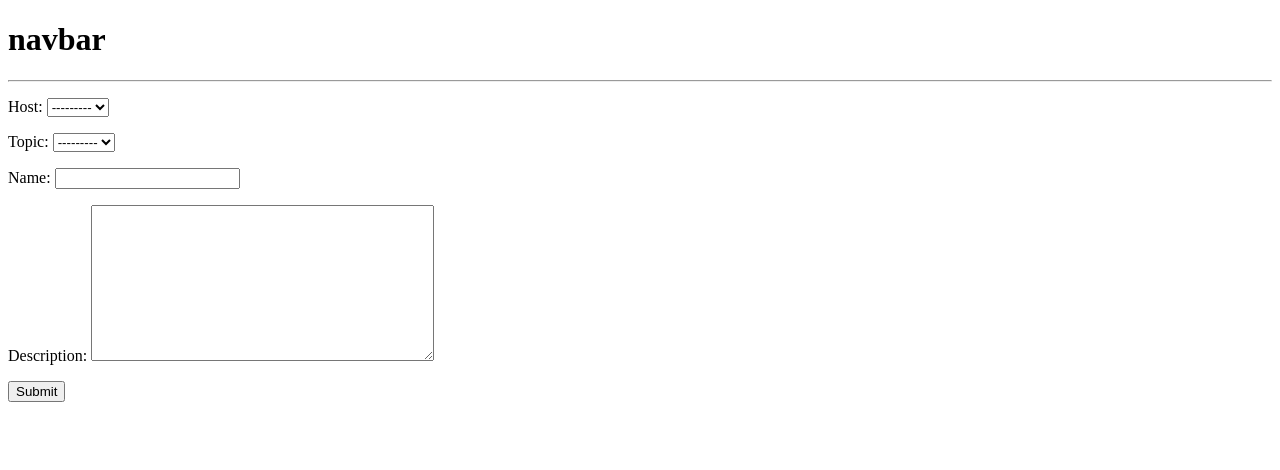
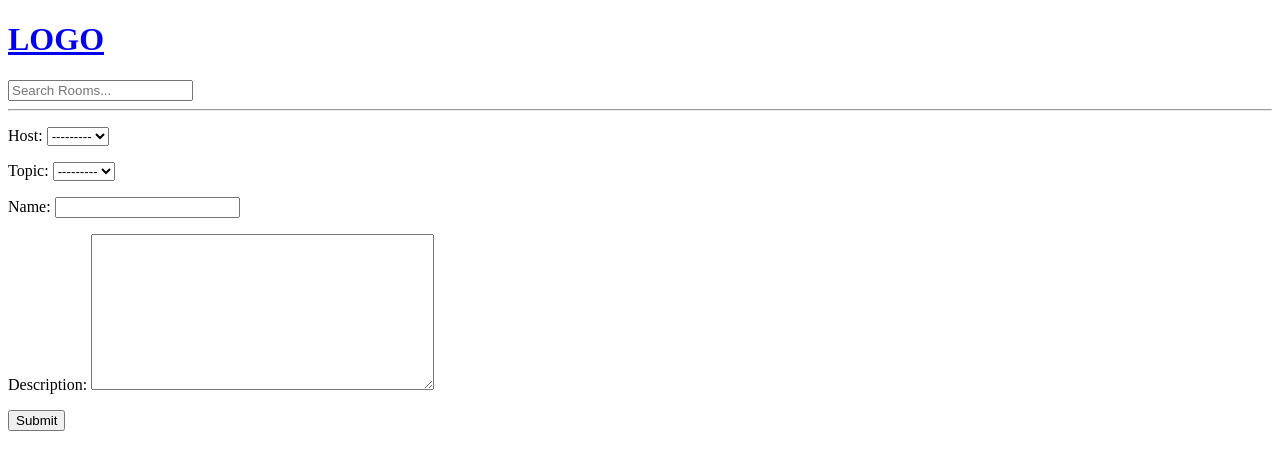
Before and after one commit to CodeBySarvesh/topic-sphere, a Django app: page /create-room/ in a window 1280 px wide. Shown: the top 470 px of the page. Run offline with Django 5.2, Linux system fonts and the light colour scheme; data that the repository does not hold is empty.

Commit message:
search bar

```diff
--- a/base/views.py
+++ b/base/views.py
@@ -1,5 +1,6 @@
 from django.shortcuts import render, redirect
 from django.http import HttpResponse
+from django.db.models import Q
 from .models import Room, Topic
 from .forms import RoomForm
 # Create your views here.
@@ -14,7 +15,12 @@ from .forms import RoomForm
 
 def home(request):
     q = request.GET.get('q') if request.GET.get('q') != None else ''
-    rooms = Room.objects.filter(topic__name__icontains = q)
+
+    rooms = Room.objects.filter(
+        Q(topic__name__icontains = q)|
+        Q(name__icontains=q)|
+        Q(description__icontains=q))
+
     topics = Topic.objects.all()
 
     context = {'rooms':rooms,'topics':topics}
--- a/templates/navbar.html
+++ b/templates/navbar.html
@@ -1,3 +1,8 @@
-<h1>navbar</h1>
+<a href="/">
+    <h1>LOGO</h1>
+</a>
+<form method="GET", action="{% url 'home' %}">
+<input type="text" name="q" placeholder="Search Rooms...">
+</form>
 
 <hr>
```
